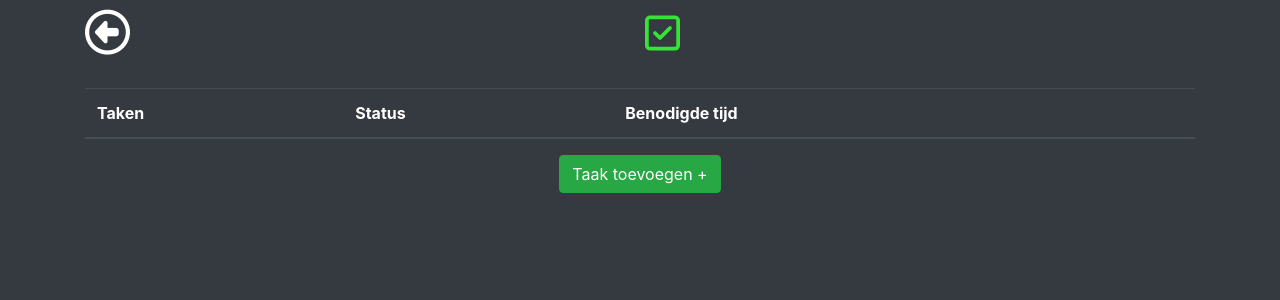
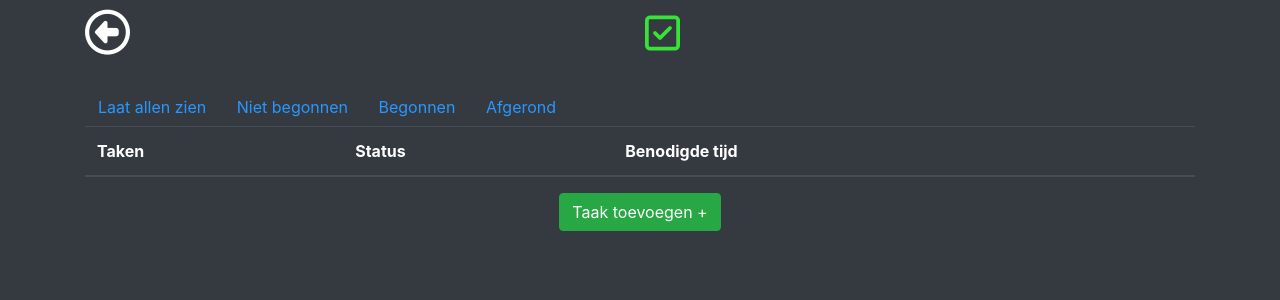
Before and after one commit to LMTVogel/ToDoList, a PHP site: page /openLijst.php?lijst_id= in a window 1280 px wide. Shown: the top 300 px of the page. Run offline with PHP 8.4, Linux system fonts and the light colour scheme; data comes from the database, SQL or seed files in the repository; lists and menus that the app fills with data are empty; some libraries are stand-ins or nearby versions.

Commit message:
Added the function to filter the tasks and made some minor changes.

```diff
--- a/css/style.css
+++ b/css/style.css
@@ -34,6 +34,10 @@
     float: left;
 }
 
+#filterButtons > .btn{
+    color: #2997ff;
+}
+
 /* FORM STYLING */
 
 .form-group {
--- a/includes/footer.php
+++ b/includes/footer.php
@@ -19,5 +19,4 @@
         }
     </script>
 
-<script src="../js/script.js"></script>
 </html>
--- a/includes/head.php
+++ b/includes/head.php
@@ -17,5 +17,6 @@
     <link rel="stylesheet" href="css/style.css">
     <script src="https://kit.fontawesome.com/6e218605e4.js" crossorigin="anonymous"></script>
     <title>ToDoList</title>
+    <script src="js/script.js"></script>
 </head>
 <body>
--- a/js/script.js
+++ b/js/script.js
@@ -1,17 +1,17 @@
 //Deze functie is voor de filter op de rijen
 function filterList(status){
     //Alle rijen worden in de variabele 'x' gezet
-    var tablerows = document.getElementsByClassName('tableRow');
+    var tableRows = document.getElementsByClassName('tableRow');
     //Alle rijen die dezelfde class hebben als de meegestuurde parameter worden in de variabele 'y' gezet
     var statusRow = document.getElementsByClassName(status);
     //Hij loopt door alle rijen heen
-    for(var i = 0; i < tablerows.length; i++){
-        if(status == 'all'){
+    for(var i = 0; i < tableRows.length; i++){
+        if(status == 'allen'){
             //Als de parameter gelijk is aan 'all' dan word de display 'table-row'
-            tablerows[i].style.display = 'table-row';
+            tableRows[i].style.display = 'table-row';
         }else{
             //Anders word bij elke rij de display op 'none' gezet
-            tablerows[i].style.display = 'none';
+            tableRows[i].style.display = 'none';
         }
     }
 
--- a/openLijst.php
+++ b/openLijst.php
@@ -22,6 +22,13 @@
     <a href="index.php"><i class="far fa-arrow-alt-circle-left"></i></a>
     <h1 class="title"><?php echo $result['lijst_naam'] ?> <i style="color: #36e336;" class="far fa-check-square"></i></h1>
 
+    <div id="filterButtons">
+        <button class="btn" onclick="filterList('allen')">Laat allen zien</button>
+        <button class="btn" onclick="filterList('nietBegonnen')">Niet begonnen</button>
+        <button class="btn" onclick="filterList('begonnen')">Begonnen</button>
+        <button class="btn" onclick="filterList('afgerond')">Afgerond</button>
+    </div>
+
     <table class="table table-dark">
         <thead>
             <tr>
@@ -33,10 +40,10 @@
         </thead>
         <tbody>
             <?php
-                // Looped alle lijsten die in de database zitten
+                // Looped alle taken van de lijst die in de database zitten
                 foreach ($result1 as $row) {
             ?>
-                <tr>
+                <tr class="tableRow <?php echo $row['taak_status']?>">
                     <td><?php echo $row['taak_naam'] ?></td>
                     <td><?php echo $row['taak_status'] ?></td>
                     <td><?php echo $row['taak_tijd'] ?> minuten</td>
```
